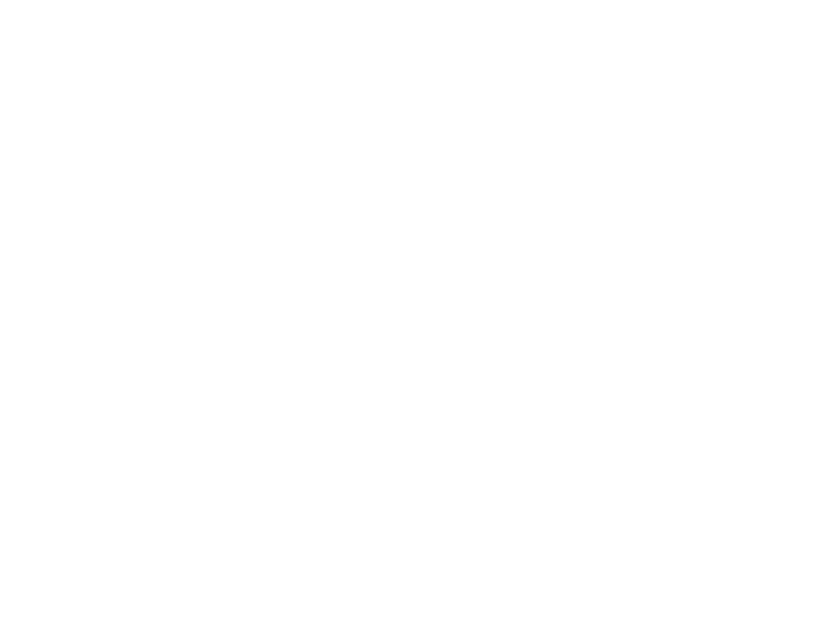
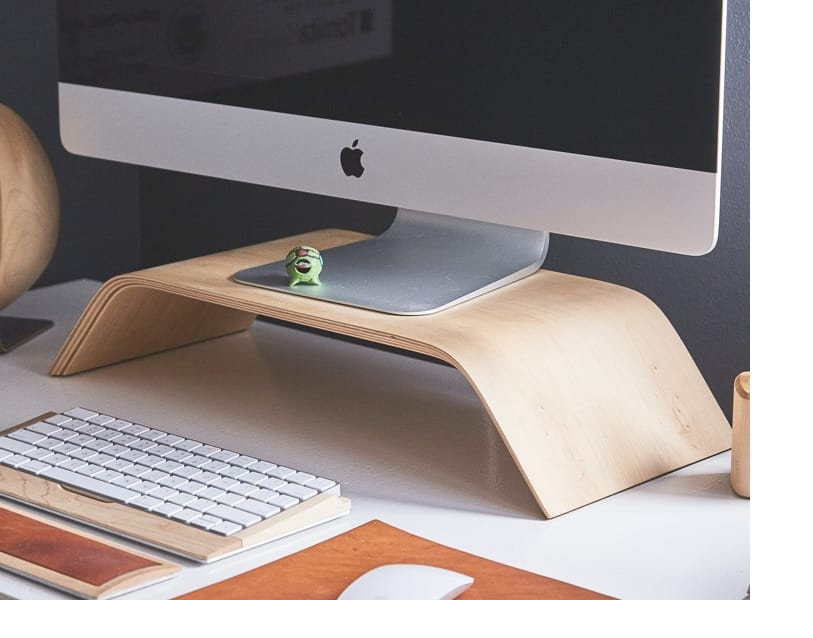
Before and after one commit to sarrietav-frontendmentor/crowdfunding-product-page, a Next.js app: page / in a window 1280 px wide. Shown: the top 638 px of the page, without its empty margins (0-813 px from the left). Built offline with nearby package versions, Linux system fonts and the light colour scheme.

Commit message:
💄 Add header image

```diff
--- a/pages/index.tsx
+++ b/pages/index.tsx
@@ -1,11 +1,14 @@
-import React from 'react'
+/* eslint-disable @next/next/no-img-element */
+import React from 'react';
 
 const index = () => {
   return (
-    <div>
+    <header>
+      <figure>
+        <img src="/image-hero-mobile.jpg" alt="Apple computer" />
+      </figure>
+    </header>
+  );
+};
 
-    </div>
-  )
-}
-
-export default index
+export default index;
```
